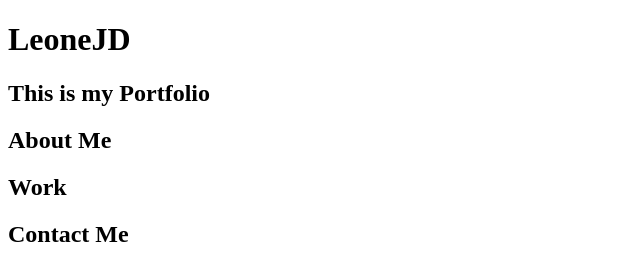
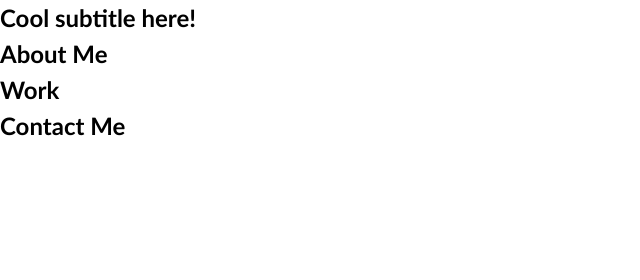
Before and after one commit to LeoneJD/LeoneJDPortfolio, a plain HTML site: page Index.html in a window 1280 px wide. Shown: the whole page, without its empty margins (0-640 px from the left). Drawn offline with Linux system fonts and the light colour scheme.

Commit message:
Starting again

```diff
--- a/Index.html
+++ b/Index.html
@@ -1,22 +1,22 @@
 <!DOCTYPE html>
-<html lang="en">
+<html lang="en-gb">
+
 <head>
   <meta charset="UTF-8">
   <meta name="viewport" content="width=device-width, initial-scale=1.0">
-    <title>LeoneJD Portfolio</title>
+  <meta http-equiv="X-UA-Compatible" content="ie=edge">
+  <title>LeoneJD // Web Developer</title>
+  <link rel="stylesheet" href="./assets/css/style.css" />
 </head>
+
 <body>
   <!-- main logo / nav -->
-    <header>
-      <h1>LeoneJD</h1>
-      <nav>
-      </nav>
-    </header>
+  <link rel="stylesheet" href="./assets/css/style.css" />
 
   <!-- hero banner -->
   <section class="hero-banner">
     <div>
-        <h2>This is my Portfolio</h2>
+      <h2>Cool subtitle here!</h2>
     </div>
   </section>
 
--- a/assets/css/style.css
+++ b/assets/css/style.css
@@ -0,0 +1,23 @@
+* {
+    box-sizing: border-box;
+  }
+
+  body {
+    margin: 0;
+    padding: 0;
+    font-family: 'Trebuchet MS', 'Lucida Sans Unicode', 'Lucida Grande', 'Lucida Sans', Arial, sans-serif;
+    line-height: 1.5;
+  }
+
+  h1,
+  h2,
+  h3,
+  h4,
+  h5,
+  h6 {
+    margin: 0;
+  }
+
+  p {
+    margin: 0;
+  }
```
Also changed, not shown: assets/images/Leone JD.png (added), assets/images/avatar-pink-green.png (added). Lines whose indentation alone changed are shown as unchanged.
